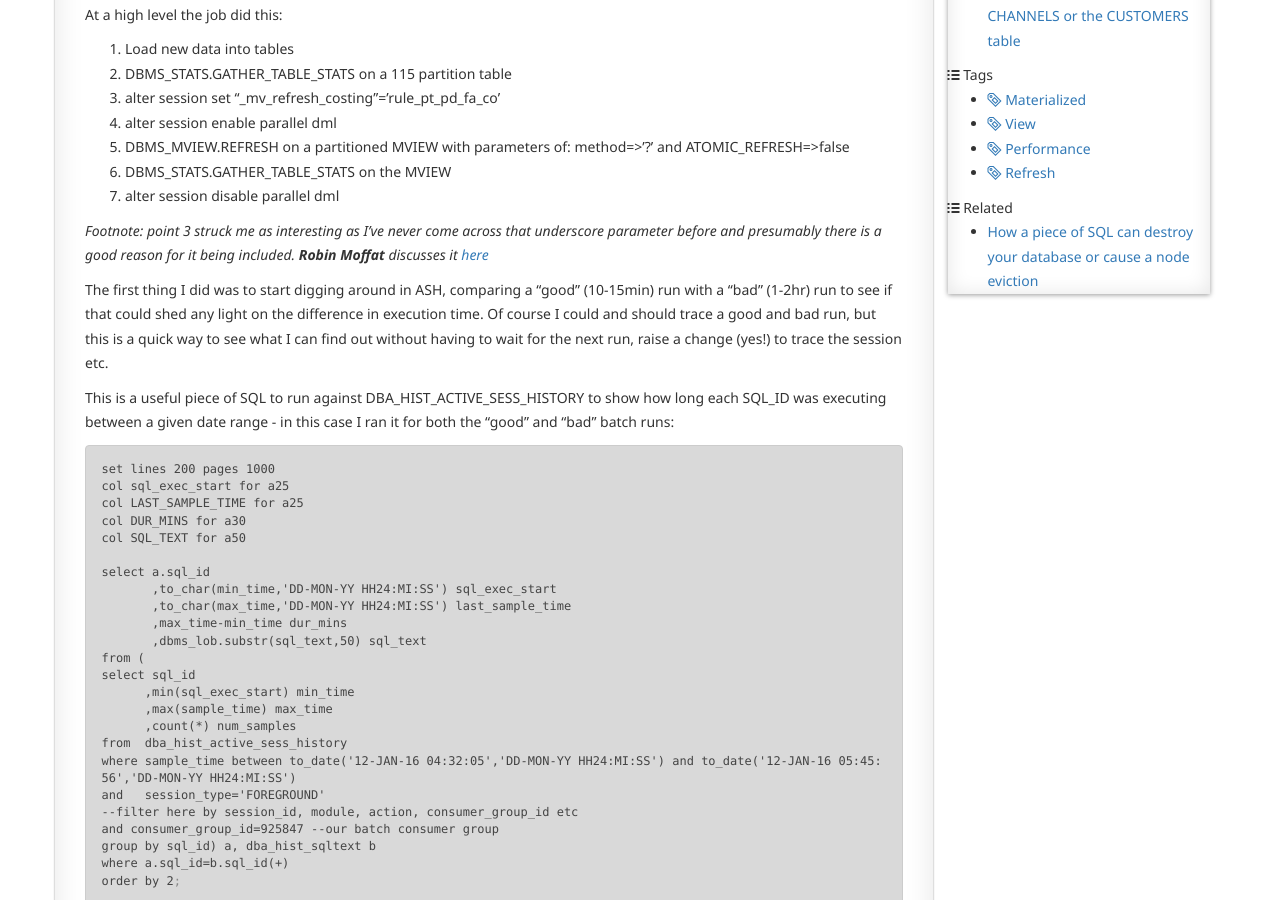
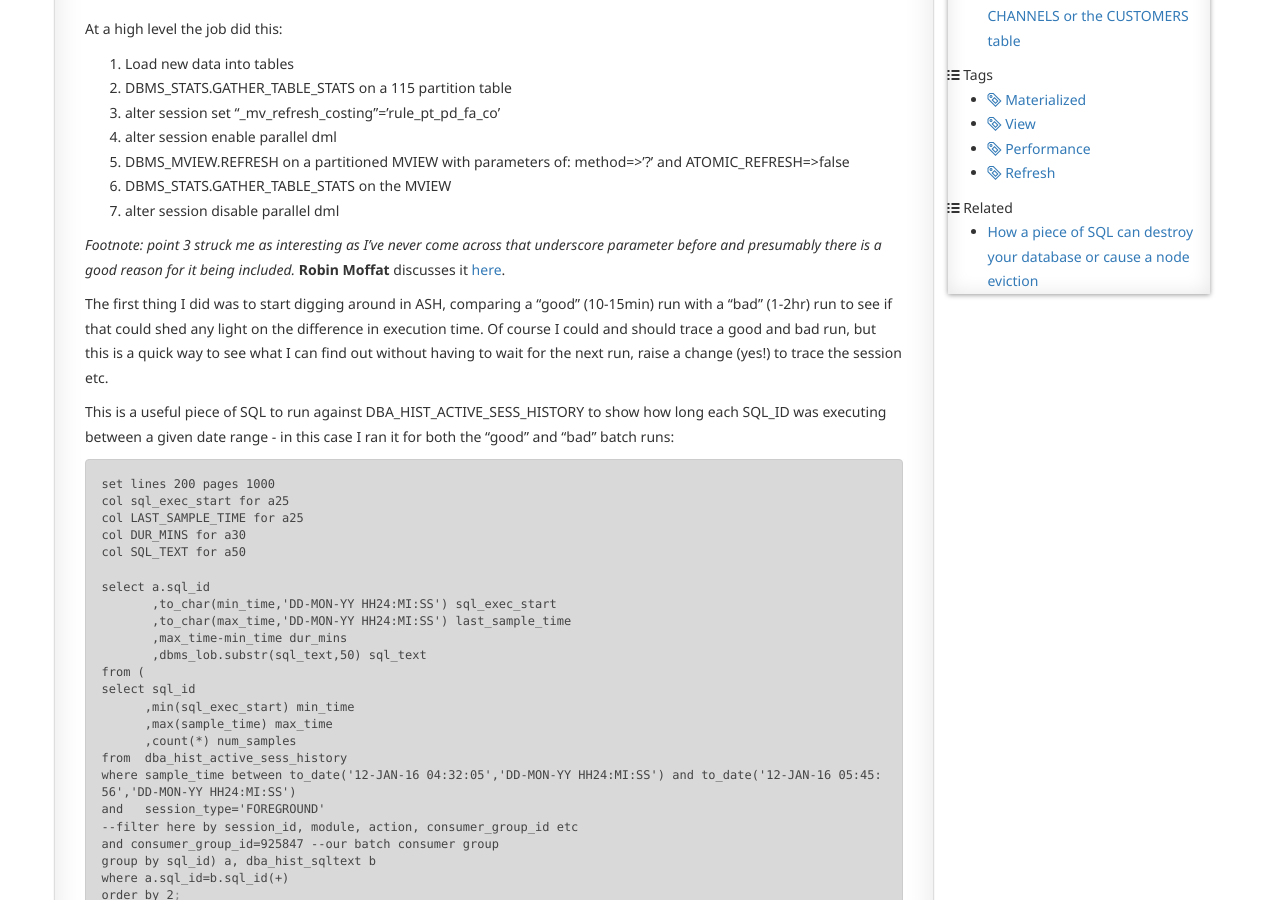
Before and after one commit to ssenior45/ssenior45.github.io, a Jekyll site: the page built from _posts/2016-01-22-slow_mv_refresh_intermittent.md, in a window 1280 px wide and 900 px high, scrolled down 352 px. Built offline with Jekyll 4.4.1, drawn with Linux system fonts in a browser that asks for light colours; nearby versions of some CDN libraries; Markdown is read by kramdown in place of the engine named in the settings; comment, search, counter and statistics services are not loaded.

Commit message:
Update 2016-01-22-slow_mv_refresh_intermittent.md

```diff
--- a/_posts/2016-01-22-slow_mv_refresh_intermittent.md
+++ b/_posts/2016-01-22-slow_mv_refresh_intermittent.md
@@ -9,7 +9,7 @@
 Our BI application team reported an issue where a particular job within their batch schedule varied in elapsed time from 10-15mins on some occasions to between 1-2hrs on other occasions.
 
 As always, I asked them to break down the job into it's constituent parts so I could start to get a deeper understanding of where the problem might be.
-
+<br/>
 At a high level the job did this:
 
 1. Load new data into tables
@@ -20,7 +20,7 @@
 6. DBMS_STATS.GATHER_TABLE_STATS on the MVIEW
 7. alter session disable parallel dml
 
-*Footnote: point 3 struck me as interesting as I've never come across that underscore parameter before and presumably there is a good reason for it being included. **Robin Moffat** discusses it  [here](https://rnm1978.wordpress.com/2011/01/08/materialised-views-pct-partition-truncation/)*
+*Footnote: point 3 struck me as interesting as I've never come across that underscore parameter before and presumably there is a good reason for it being included.* **Robin Moffat** discusses it  [here](https://rnm1978.wordpress.com/2011/01/08/materialised-views-pct-partition-truncation/).
 
 
 The first thing I did was to start digging around in ASH, comparing a "good" (10-15min) run with a "bad" (1-2hr) run to see if that could shed any light on the difference in execution time. Of course I could and should trace a good and bad run, but this is a quick way to see what I can find out without having to wait for the next run, raise a change (yes!) to trace the session etc.
```
